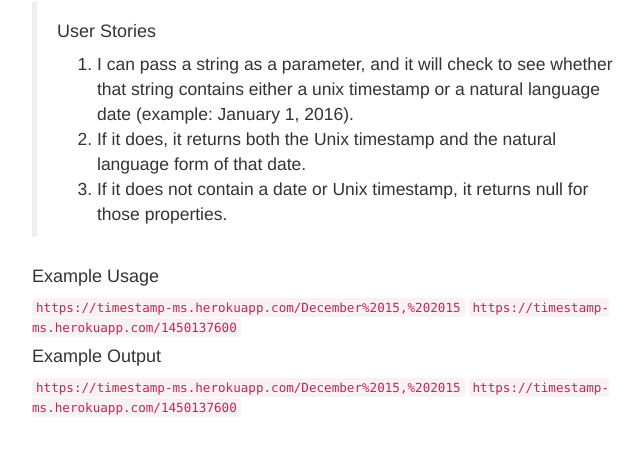
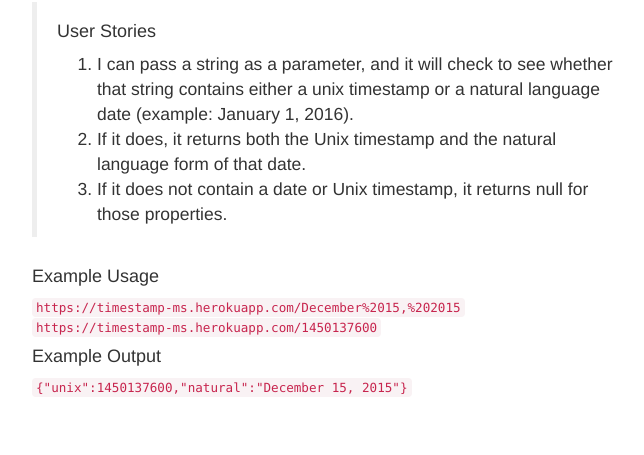
Before and after one commit to DawChihLiou/freecodecamp-timestamp-api, a website: page index.html in a window 1280 px wide. Shown: the part 107-562 px from the top of the page, without its empty margins (303-947 px from the left). Drawn offline with nearby package versions, Linux system fonts and the light colour scheme.

Commit message:
update view

```diff
--- a/index.html
+++ b/index.html
@@ -29,14 +29,13 @@
 
             <div class="col-xs-10 col-sm-8 col-md-6 col-xs-offset-1 col-sm-offset-2 col-md-offset-3">
                 <h4>Example Usage</h4>
-                <code>https://timestamp-ms.herokuapp.com/December%2015,%202015</code>
+                <code>https://timestamp-ms.herokuapp.com/December%2015,%202015</code><br/>
                 <code>https://timestamp-ms.herokuapp.com/1450137600</code>
             </div>
 
             <div class="col-xs-10 col-sm-8 col-md-6 col-xs-offset-1 col-sm-offset-2 col-md-offset-3">
                 <h4>Example Output</h4>
-                <code>https://timestamp-ms.herokuapp.com/December%2015,%202015</code>
-                <code>https://timestamp-ms.herokuapp.com/1450137600</code>
+                <code>{"unix":1450137600,"natural":"December 15, 2015"}</code>
             </div>
         </div>
     </div>
```
